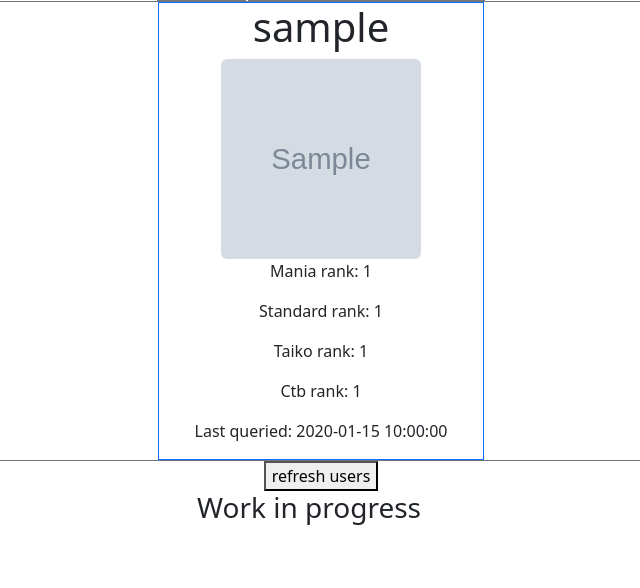
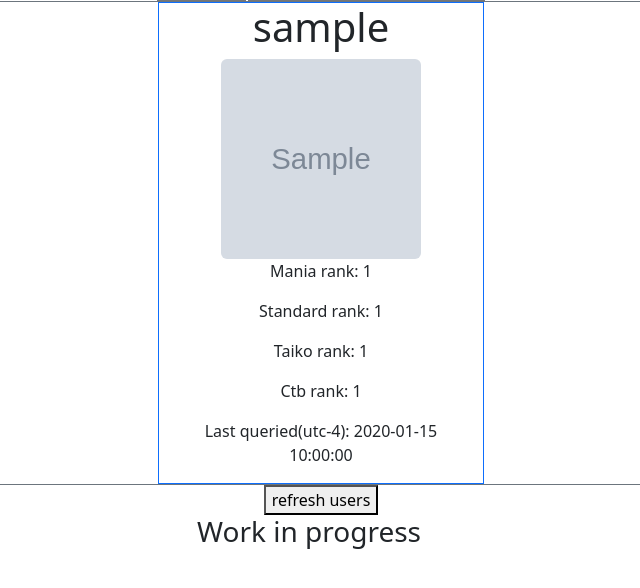
Before and after one commit to LiskIsBest/Osukinn, a Flask app: template website/templates/index.html in a window 1280 px wide. Shown: the part 53-641 px from the top of the page, without its empty margins (319-959 px from the left). Run offline with Flask 2, Linux system fonts and the light colour scheme; the template is opened without the code that fills it: most values are stand-ins (such as "Sample title", 1, 10 or a date in 2020); grey boxes marked "Sample" are stand-in pictures; parts of the project's set-up code (start-up, migrations or seed data) failed here and were passed over.

Commit message:
added utc-4 on queried time

```diff
--- a/website/templates/index.html
+++ b/website/templates/index.html
@@ -61,7 +61,7 @@
           <p class="text-center">Taiko rank: {{ user.taiko_rank | commafy }}</p>
           <p class="text-center">Ctb rank: {{ user.ctb_rank | commafy }}</p>
         {% endif %}
-        <p class="text-center">Last queried: {{ user.last_time_refreshed }}</p>
+        <p class="text-center">Last queried(utc-4): {{ user.last_time_refreshed }}</p>
       </div>
       {% endfor %}
     </div>
```
